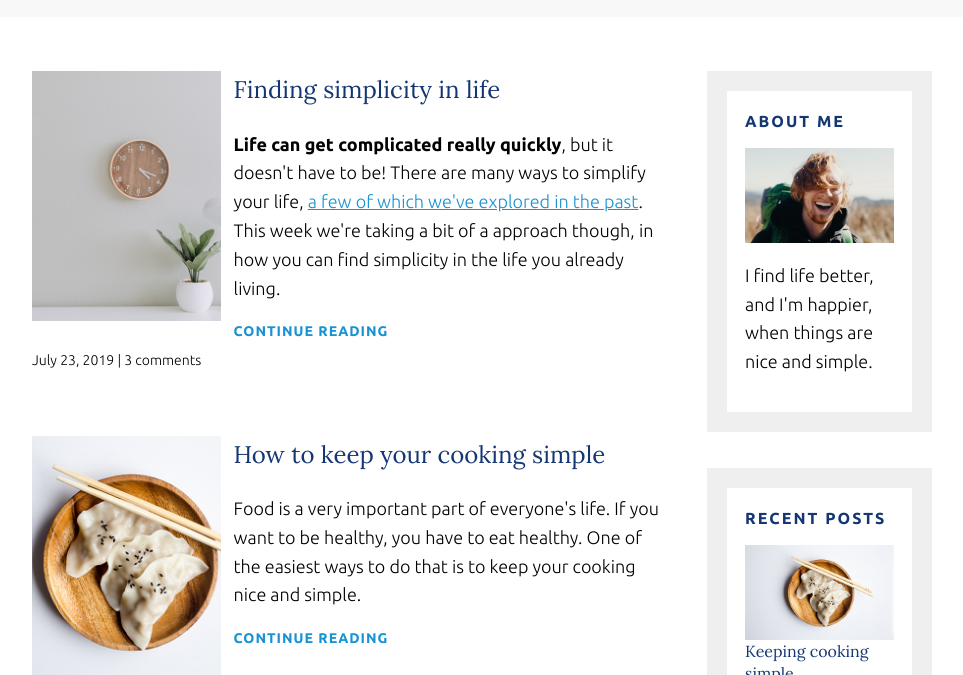
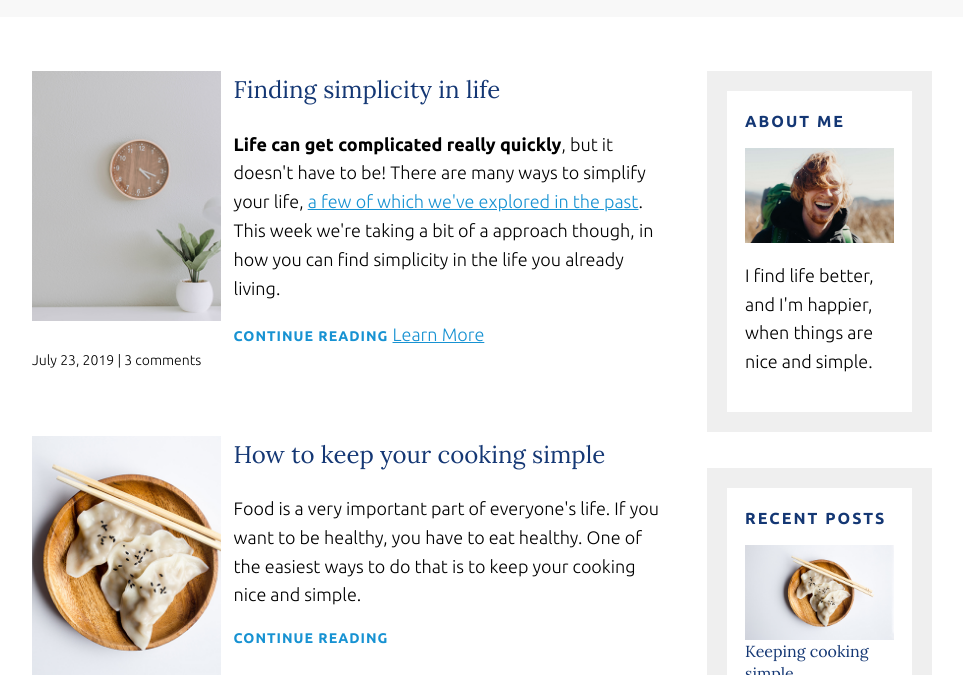
Before and after one commit to Forkingengineer/Static-Blog, a plain HTML site: page recent-posts.html in a window 1280 px wide. Shown: the part 125-800 px from the top of the page, without its empty margins (158-1121 px from the left). Drawn offline with nearby package versions, Linux system fonts and the light colour scheme.

Commit message:
Update recent-posts.html

```diff
--- a/recent-posts.html
+++ b/recent-posts.html
@@ -26,8 +26,15 @@
                 <article class="article-recent">
                     <div class="article-recent-main">
                         <h2 class="article-title">Finding simplicity in life</h2>
-                        <p class="article-body"><strong>Life can get complicated really quickly</strong>, but it doesn't have to be! There are many ways to simplify your life, <a href="#">a few of which we've explored in the past</a>. This week we're taking a bit of a approach though, in how you can find simplicity in the life you already living.</p>
+
+<p class="article-body"><strong>Life can get complicated really quickly</strong>, but it doesn't have to be! There are many ways to simplify your life, <a href="#">a few of which we've explored in the past</a>. This week we're taking a bit of a approach though, in how you can find simplicity in the life you already living.</p>
+
                         <a href="#" class="article-read-more">CONTINUE READING</a>
+
+                        <a href="https://forkingengineer.github.io/simplicity.html" class="button">Learn More</a>
+
+
+
                     </div>
                     <div class="article-recent-secondary">
                         <img src="img/life.jpg" alt="simple white desk on a white wall with a plant on the far right side" class="article-image">
```
